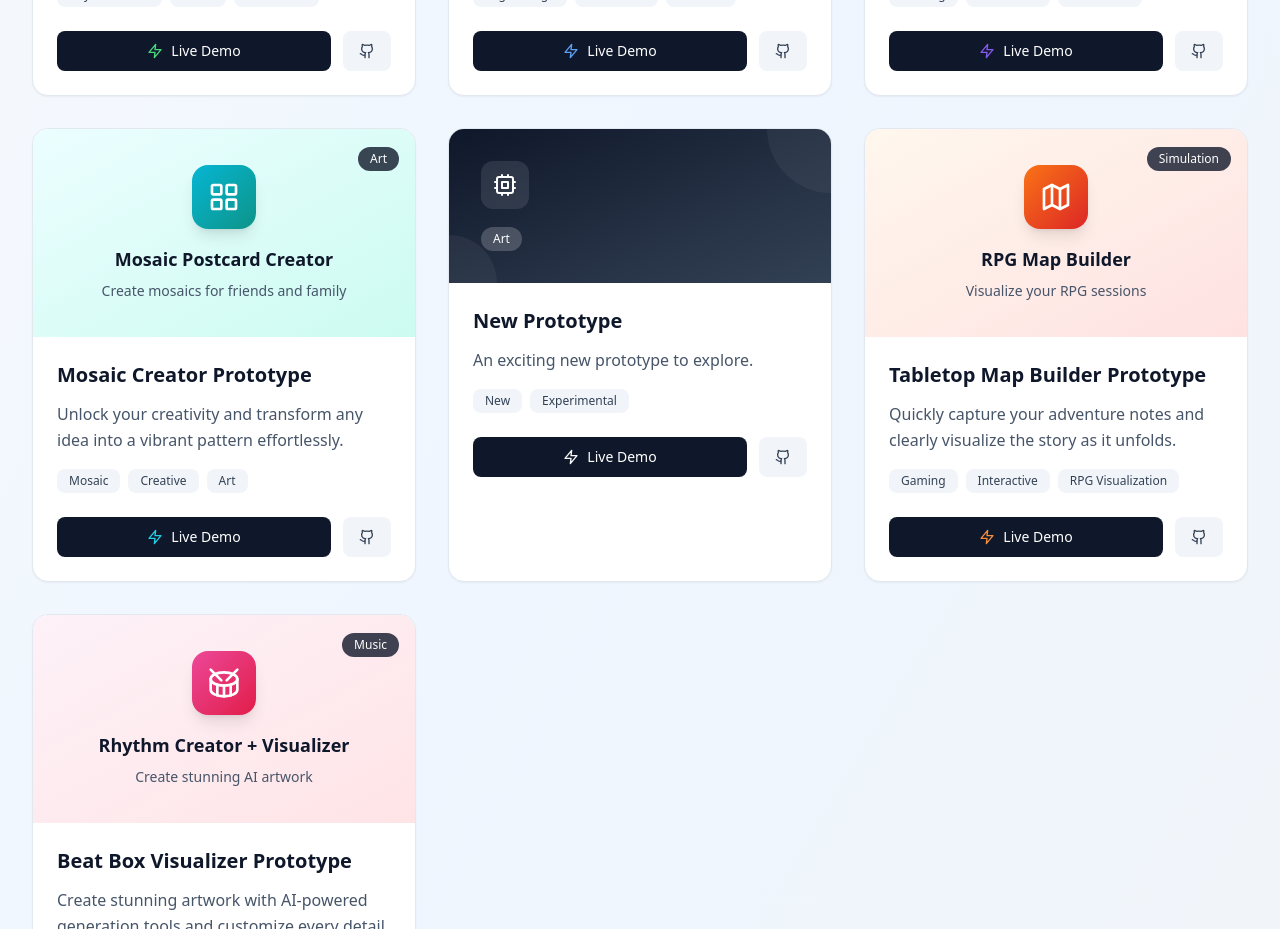
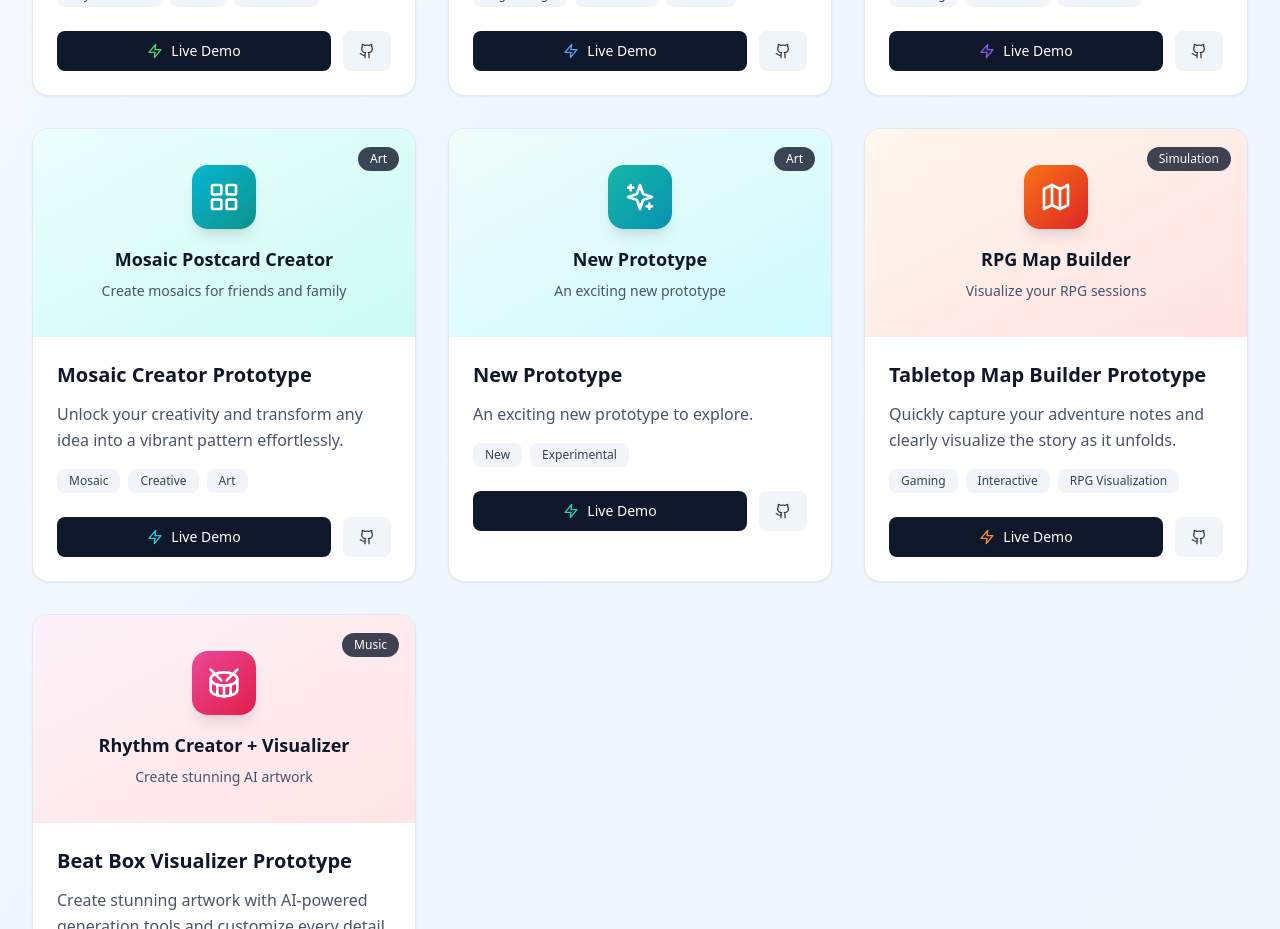
Before and after one commit to qgdkdzy6fv-cmd/AI-Website, a React (Vite) app: page / in a window 1280 px wide. Shown: the part 880-1809 px from the top of the page. Built offline with nearby package versions, Linux system fonts and the light colour scheme.

Commit message:
Updated App.tsx

```diff
--- a/src/App.tsx
+++ b/src/App.tsx
@@ -249,6 +249,21 @@ function App() {
                     </span>
                   </div>
                 </div>
+              ) : prototype.id === 8 ? (
+                <div className="relative h-52 bg-gradient-to-br from-teal-50 to-cyan-100 dark:from-teal-900 dark:to-cyan-900 overflow-hidden flex items-center justify-center">
+                  <div className="text-center p-8">
+                    <div className="w-16 h-16 bg-gradient-to-br from-teal-500 to-cyan-600 dark:from-teal-600 dark:to-cyan-700 rounded-2xl flex items-center justify-center mx-auto mb-4 shadow-lg">
+                      <Sparkles className="w-8 h-8 text-white" />
+                    </div>
+                    <h4 className="text-lg font-bold text-slate-900 dark:text-slate-100 mb-2">New Prototype</h4>
+                    <p className="text-sm text-slate-600 dark:text-slate-400">An exciting new prototype</p>
+                  </div>
+                  <div className="absolute top-4 right-4">
+                    <span className="inline-block px-3 py-1 bg-slate-900/80 backdrop-blur-sm text-white text-xs font-medium rounded-full">
+                      {prototype.category}
+                    </span>
+                  </div>
+                </div>
               ) : (
                 <div className="bg-gradient-to-br from-slate-900 to-slate-700 p-8 relative overflow-hidden">
                   <div className="absolute top-0 right-0 w-32 h-32 bg-white/5 rounded-full -mr-16 -mt-16" />
@@ -294,7 +309,7 @@ function App() {
                       rel="noopener noreferrer"
                       className="flex-1 flex items-center justify-center space-x-2 px-4 py-2.5 bg-slate-900 dark:bg-slate-700 text-white dark:text-slate-300 rounded-lg hover:bg-slate-800 dark:hover:bg-slate-600 transition-all duration-200 hover:scale-105"
                     >
-                      <Zap className={`w-4 h-4 animate-pulse-icon ${prototype.id === 1 ? 'text-green-400' : prototype.id === 2 ? 'text-blue-400' : prototype.id === 4 ? '' : prototype.id === 5 ? 'text-cyan-400' : prototype.id === 6 ? 'text-orange-400' : prototype.id === 7 ? 'text-pink-400' : ''}`} style={prototype.id === 4 ? { color: '#8b5cf6' } : undefined} />
+                      <Zap className={`w-4 h-4 animate-pulse-icon ${prototype.id === 1 ? 'text-green-400' : prototype.id === 2 ? 'text-blue-400' : prototype.id === 4 ? '' : prototype.id === 5 ? 'text-cyan-400' : prototype.id === 6 ? 'text-orange-400' : prototype.id === 7 ? 'text-pink-400' : prototype.id === 8 ? 'text-teal-400' : ''}`} style={prototype.id === 4 ? { color: '#8b5cf6' } : undefined} />
                       <span className="text-sm font-medium">Live Demo</span>
                     </a>
                   )}
```
